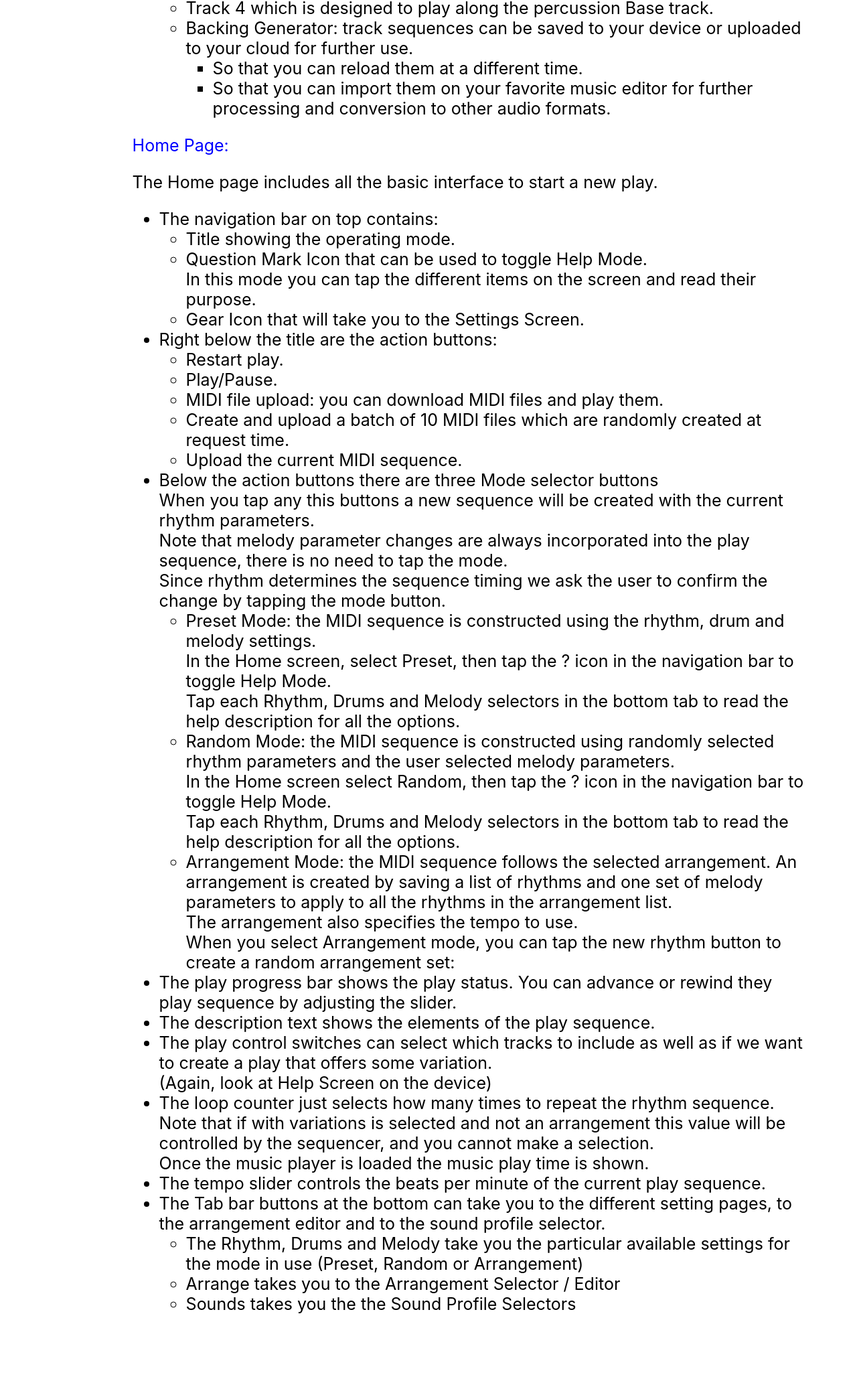
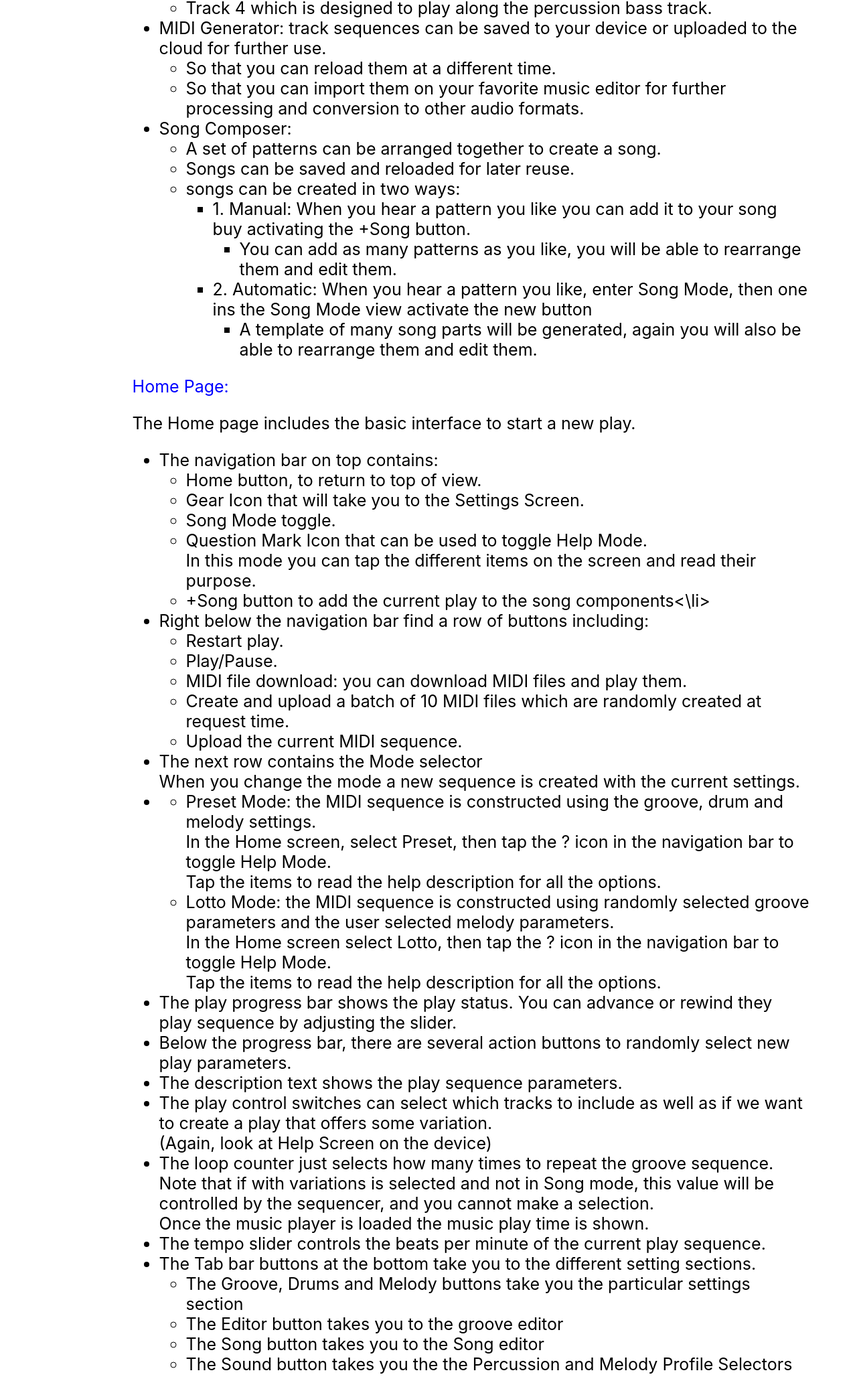
Before and after one commit to reneezuleta/reneezuleta.github.io, a plain HTML site: page app.html in a window 1280 px wide. Shown: the part 660-2737 px from the top of the page at 67% size. Before the commit the page ends 2647 px from the top, so only its background shows below. Drawn offline with Linux system fonts and the light colour scheme.

Commit message:
new page for version2

```diff
--- a/app.html
+++ b/app.html
@@ -47,81 +47,92 @@ The app can be utilized in several ways by selectively enabling the inclusion of
 Here are some perspectives on the app usage:
 <ul>
 
-<li>Solo Drummer:  practice drumming techniques by playing along preloaded drum rhythms. If you need additional rhythm options, you can use the editor to create and save additional patterns.</li>
+<li>Beat Practice:  practice drumming techniques by playing along preloaded drum grooves. If you need additional groove options, you can use the editor to create and save additional patterns.</li>
 
-<li>Drummer Plus: practice drumming techniques by playing along melody tracks that fit within the selected rhythm.</li>
+<li>Drum play along: practice drumming techniques by playing along melody tracks.</li>
 <li>Band Style: play along the drum tracks and some or all the Melody tracks.  Four melody tracks are available.  They are all programmable to choose an instrument, velocity and middle octave.  Plus, they can be silenced if desired.</li>
 	<ul>
       	      <li>Track 1 which plays a computer generated set of notes.</li>
        	      <li>Track 2 which also plays a computer generated set of notes (following or diverging Track 1)
-              <li> Track 3 which plays the chords for the selected chord progression.</li>
+              <li> Track 3 which plays a chords pattern for the selected chord progression (randomly selected) .</li>
+	      <li> Track 4 which is designed to play along the percussion bass track.</li>
+ 	</ul>
+<li>MIDI Generator: track sequences can be saved to your device or uploaded to the cloud for further use.</li>
+	<ul>
 
-	      <li> Track 4 which is designed to play along the percussion Base track.</li>
+ 		<li>So that you can reload them at a different time.</li>
+              	<li>So that you can import them on your favorite music editor for further processing and conversion to other audio formats.</li>
+	</ul>
+<li>Song Composer:
+	<ul>
+	<li>A set of patterns can be arranged together to create a song.</li>
+	<li>Songs can be saved and reloaded for later reuse.</li>
+	<li>songs can be created in two ways:</li>
+		<ul>
+		<li>1. Manual:  When you hear a pattern you like you can add it to your song buy activating the +Song button. </li>
+			<ul>
+                	<li> You can add as many patterns as you like, you will be able to rearrange them and edit them. </li>
+			</ul>
+		<li>2. Automatic:  When you hear a pattern you like, enter Song Mode, then one ins the Song Mode view activate the new button </li>
+ 			<ul>
+                	<li> A template of many song parts will be generated, again you will also be able to rearrange them and edit them. </li>
+			</ul>
 
-	      <li>Backing Generator: track sequences can be saved to your device or uploaded to your cloud for further use.</li>
-		<ul>
-
- 			<li>So that you can reload them at a different time.</li>
-
-              		 <li>So that you can import them on your favorite music editor for further processing and conversion to other audio formats.</li>
 		</ul>
 	</ul>
-</ul>
 </p>
 </section>
 
 <section id="homePageId">
 <h2 class="page_title" id="Details">Home Page:</h2>
 <p>
-The Home page includes all the basic interface to start a new play.
+The Home page includes the basic interface to start a new play.
 </p>
 <ul>
 	<li>The navigation bar on top contains:
 	<ul>
-            	<li>Title showing the operating mode.</li>
+		<li>Home button, to return to top of view.</li>
+		<li>Gear Icon that will take you to the Settings Screen.</li>
+          	<li>Song Mode toggle.</li>
             	<li>Question Mark Icon that can be used to toggle Help Mode.<br>
                 In this mode you can tap the different items on the screen and read their purpose.</li>
-           	<li>Gear Icon that will take you to the Settings Screen.</li>
+           	<li>+Song button to add the current play to the song components<\li>
 	</ul>
 
-	<li>Right below the title are the action buttons:</li>
+	<li>Right below the navigation bar find a row of buttons including:</li>
         <ul>
         	<li>Restart play.</li>
         	<li>Play/Pause. </li>
-        	<li>MIDI file upload: you can download MIDI files and play them.</li>
+        	<li>MIDI file download: you can download MIDI files and play them.</li>
         	<li>Create and upload a batch of 10 MIDI files which are randomly created at request time.</li>
         	<li>Upload the current MIDI sequence.</li>
         </ul>
-	<li>Below the action buttons there are three Mode selector buttons<br>
-	When you tap any this buttons a new sequence will be created with the current rhythm parameters.<br>
-        Note that melody parameter changes are always  incorporated into the play sequence, there is no need to tap the mode.<br>
-	Since rhythm determines the sequence timing we ask the user to confirm the change by tapping the mode button.
+	<li>The next row contains the Mode selector<br>
+	When you change the mode a new sequence is created with the current settings.<li>
         <ul>
-        	<li>Preset Mode: the MIDI sequence is constructed using the rhythm, drum and melody settings.<br>
+        	<li>Preset Mode: the MIDI sequence is constructed using the groove, drum and melody settings.<br>
 		In the Home screen, select Preset, then tap the ? icon in the navigation bar  to toggle Help Mode.<br>
-                Tap each Rhythm, Drums and Melody selectors in the bottom tab to read the help description for all the options.</li>
+                Tap the items to read the help description for all the options.</li>
 
-		<li>Random Mode:  the MIDI sequence is constructed using randomly selected rhythm parameters and the user selected melody parameters.<br>
-         	In the Home screen select Random, then tap the ? icon in the navigation bar  to toggle Help Mode.<br>
-                Tap each Rhythm, Drums and Melody selectors in the bottom tab to read the help description for all the options.</li>
-
-        	<li>Arrangement Mode: the MIDI sequence follows the selected arrangement. An arrangement is created by saving a list of rhythms and one set of melody parameters to apply to all the rhythms in the arrangement list.<br>
-                The arrangement also specifies the tempo to use.<br>
-	        When you select Arrangement mode, you can tap the new rhythm button to create a random arrangement set: </li>
+		<li>Lotto Mode:  the MIDI sequence is constructed using randomly selected groove parameters and the user selected melody parameters.<br>
+         	In the Home screen select Lotto, then tap the ? icon in the navigation bar  to toggle Help Mode.<br>
+                Tap the items to read the help description for all the options.</li>
       </ul>
       <li>The play progress bar shows the play status.  You can advance or rewind they play sequence by adjusting the slider.</li>
-      <li>The description text shows the elements of the play sequence.</li>
+      <li> Below the progress bar, there are several action buttons to randomly select new play parameters.
+      <li>The description text shows the play sequence parameters.</li>
       <li>The play control switches can select which tracks to include as well as if we want to create a play that offers some variation.<br>
 	(Again, look at Help Screen on the device)</li>
-	<li>The loop counter just selects how many times to repeat the rhythm sequence.<br>
-	Note that if with variations is selected and not an arrangement this value will be controlled by the sequencer, and you cannot make a selection.<br>
+	<li>The loop counter just selects how many times to repeat the groove sequence.<br>
+	Note that if with variations is selected and not in Song mode, this value will be controlled by the sequencer, and you cannot make a selection.<br>
 	Once the music player is loaded the music play time is shown.</li>
 	<li> The tempo slider controls the beats per minute of the current play sequence.</li>
-	<li>The Tab bar buttons at the bottom can take you to the different setting pages, to the arrangement editor and to the sound profile selector.</li>
+	<li>The Tab bar buttons at the bottom take you to the different setting sections.</li>
 	<ul>
-        <li>The Rhythm, Drums and Melody take you the particular available settings for the mode in use (Preset, Random or Arrangement) </li>
-        <li> Arrange takes you to the Arrangement Selector / Editor </li>
-        <li> Sounds takes you the the Sound Profile Selectors
+        <li>The Groove, Drums and Melody buttons take you the particular settings section </li>
+	<li>The Editor button takes you to the groove editor
+        <li>The Song button takes you to the Song editor </li>
+        <li>The Sound button  takes you the the Percussion and Melody Profile Selectors
         </ul>
     </ul>
 
--- a/contact.css
+++ b/contact.css
@@ -6,7 +6,7 @@
 form{
 	position: absolute;
 	margin-top: 20%;
-	font-size: 48px;
+	font-size: 25px;
 	transform: translate(-60%,-50%);
 }
 
@@ -40,6 +40,7 @@ article span, label{
 .button{
 	/*margin-left: 2em;*/
 	margin 0:auto;
+	font-size: 15px;
 }
 
 #radio label{
--- a/contact.js
+++ b/contact.js
@@ -8,7 +8,7 @@ var processEntries = function() {
 	var topic = ($("topic").value);
 	/*document.contact.submit();*/
         var body = ""
-        window.location.assign("mailto:reneezuleta@abirdseyeview.net?Subject=" + topic + "&body=" );
+        window.location.assign("mailto:ios_midi_pro@outlook.com,midiproideas@gmail.com?Subject=" + topic + "&body=" );
 
 
 };
--- a/main.css
+++ b/main.css
@@ -40,6 +40,7 @@
     border-radius: var(--border-radius);
     padding: 1.25rem 1.75rem;
     font-size: var(--fz-sm);
+
     font-family: var(--font-mono);
     line-height: 1;
     text-decoration: none;
@@ -336,3 +337,15 @@ br.form_br
 {
     color: #e67300;
 }
+
+
+
+
+a:link, a:visited {
+	font-weight: normal;
+	color: rgb(0, 0, 255);
+}
+a:hover, a:active {
+	font-weight: normal;
+	color: rgb(0, 200, 200);
+}
```
Also changed, not shown: contact.html (+12 -1 lines), index.html (+7 -7 lines), resources.html (+8 -4 lines), 1 other file.
